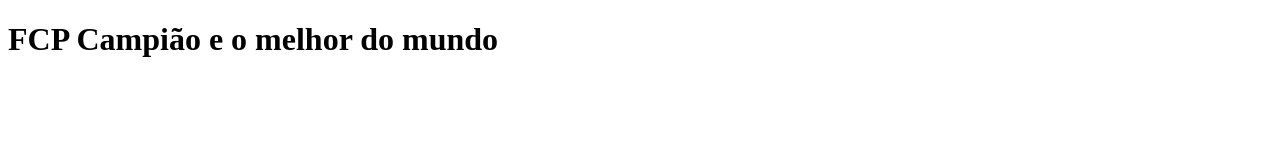
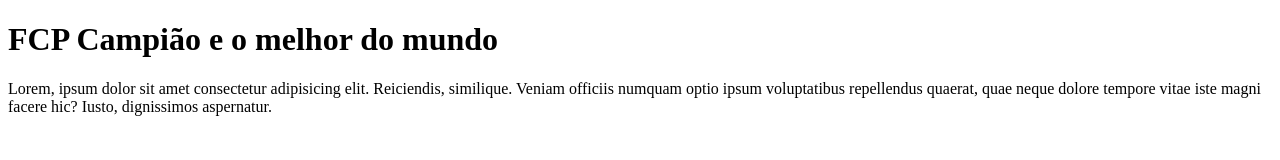
Before and after one commit to TiagoVaz1/firstProject, a plain HTML site: page index.html in a window 1280 px wide. Drawn offline with Linux system fonts and the light colour scheme.

Commit message:
Texto lorem.

```diff
--- a/index.html
+++ b/index.html
@@ -7,5 +7,6 @@
 </head>
 <body>
     <h1>FCP Campião e o melhor do mundo</h1>
+    <p>Lorem, ipsum dolor sit amet consectetur adipisicing elit. Reiciendis, similique. Veniam officiis numquam optio ipsum voluptatibus repellendus quaerat, quae neque dolore tempore vitae iste magni facere hic? Iusto, dignissimos aspernatur.</p>
 </body>
 </html>
```
